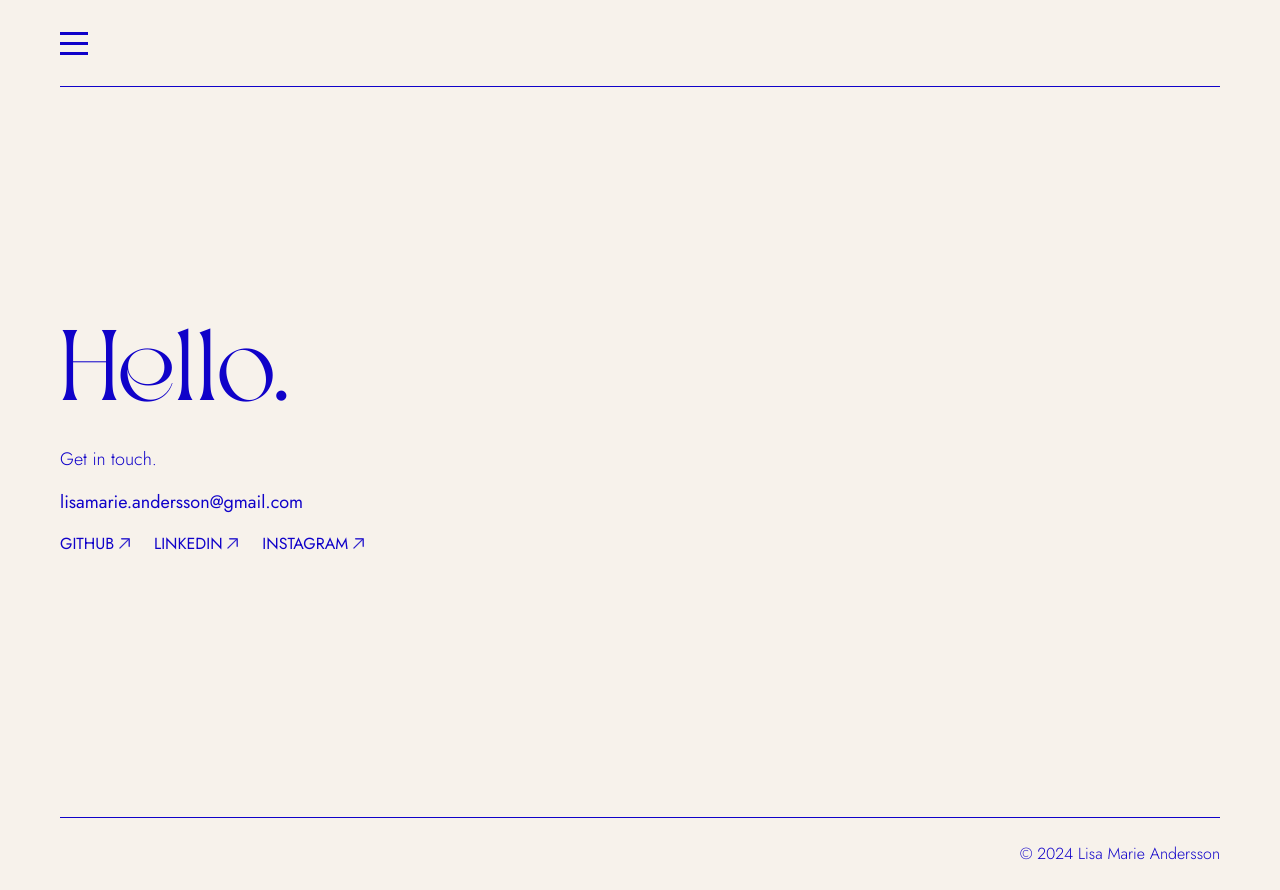
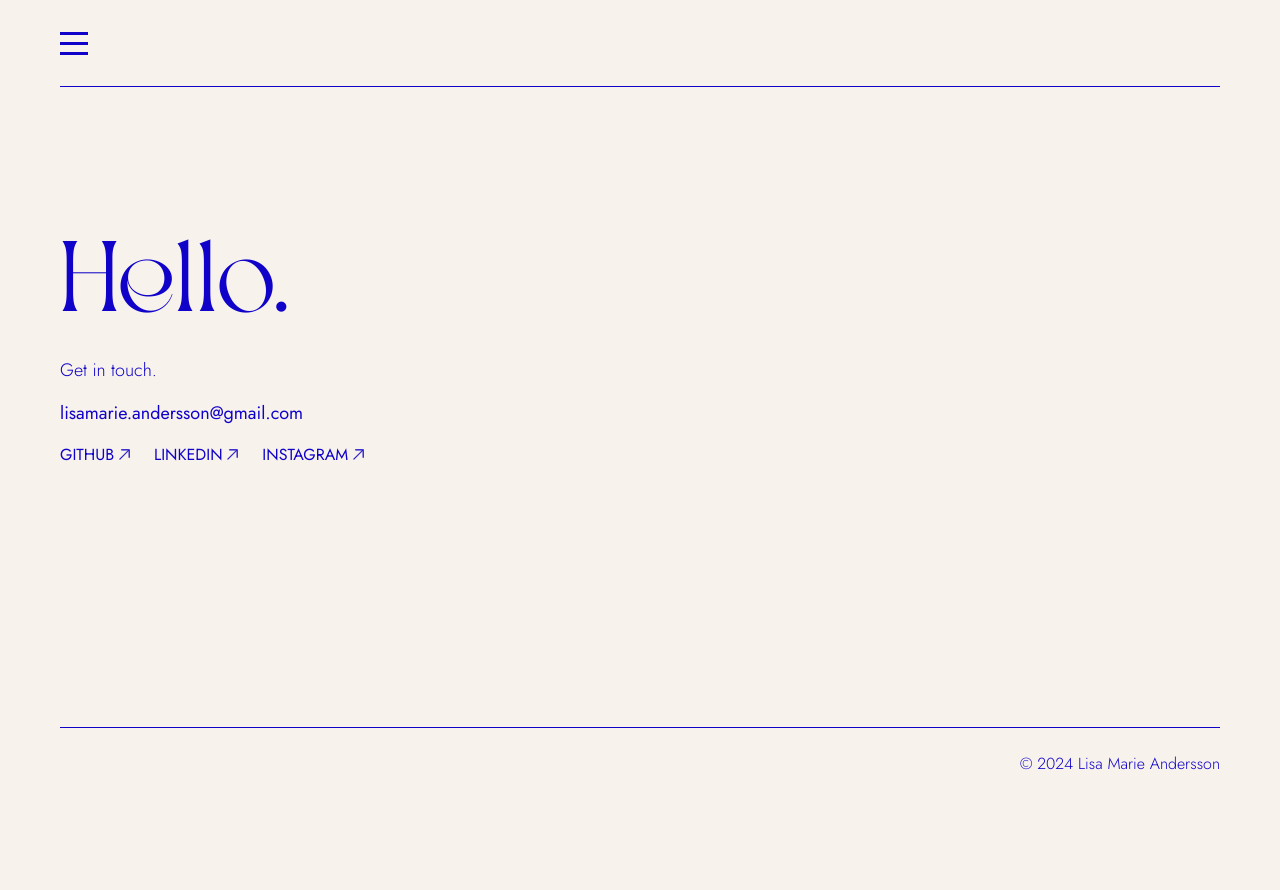
Before and after one commit to lisamarieandersson/showcase-pro, a React (Vite) app: page /contact in a window 1280 px wide. After the commit the page ends 800 px from the top, so only its background shows below. Built offline with nearby package versions, Linux system fonts and the light colour scheme.

Commit message:
remove header height

```diff
--- a/src/pages/contact-page/ContactPage.scss
+++ b/src/pages/contact-page/ContactPage.scss
@@ -5,5 +5,4 @@
   @include grid;
   min-height: 100vh;
   grid-template-rows: auto 1fr auto;
-  margin-top: $header-height;
 }
```
